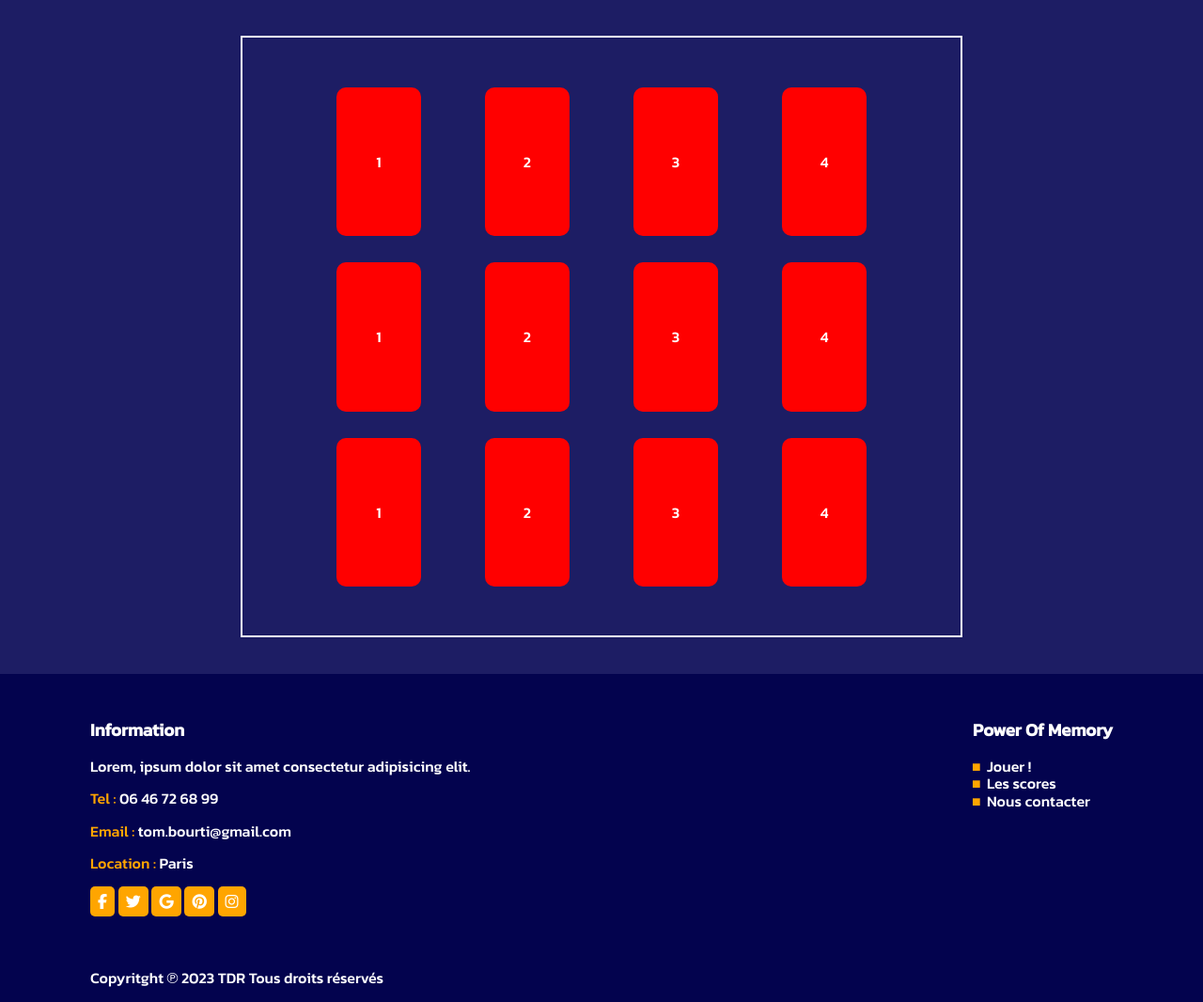
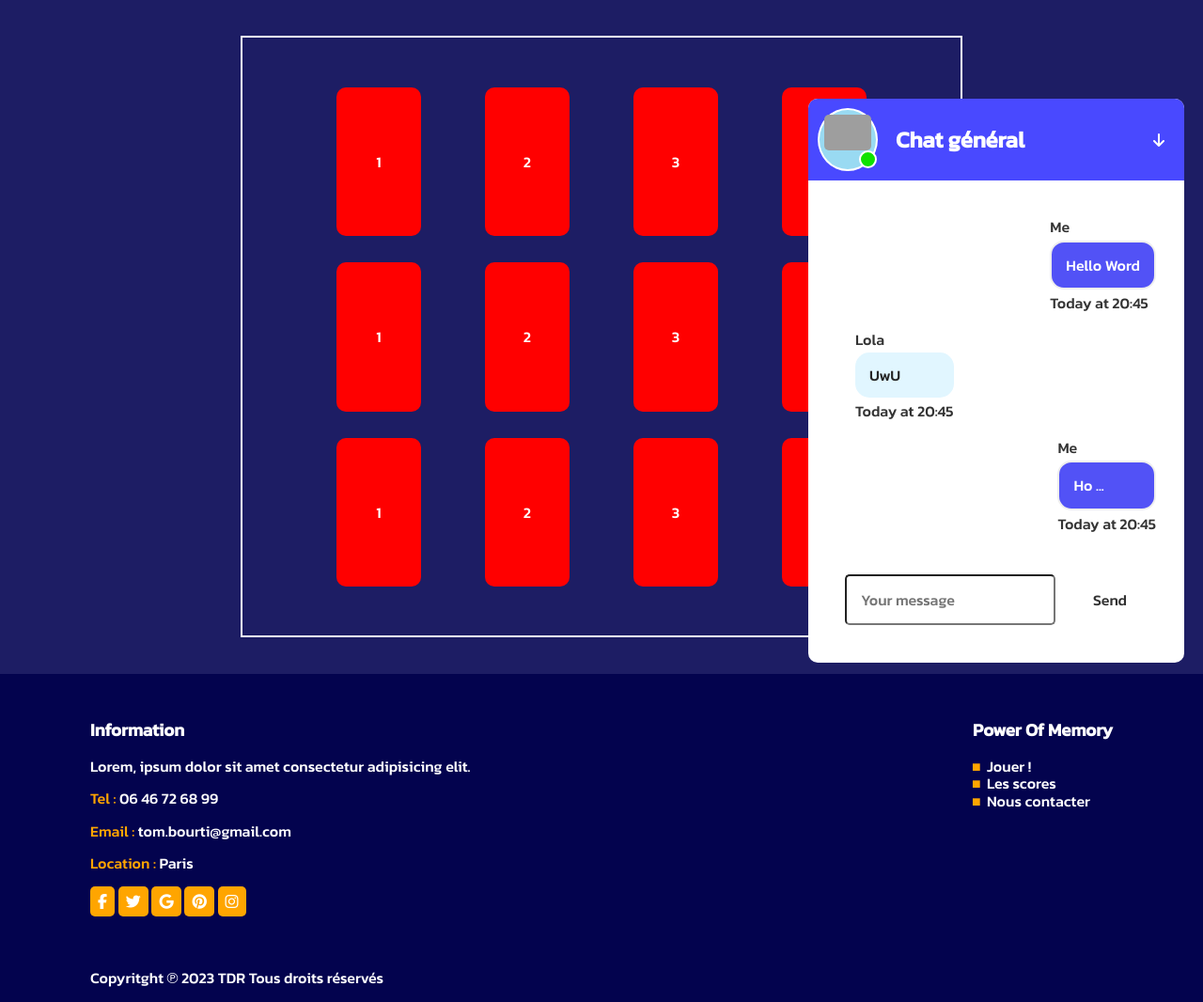
Before and after one commit to hard-tech/fantasy-memory, a PHP site: page /game.html in a window 1280 px wide. Shown: the part 75-1141 px from the top of the page at 94% size. Run offline with PHP 8.4, Linux system fonts and the light colour scheme; some libraries are stand-ins or nearby versions; grey boxes are pictures that could not be loaded.

Commit message:
Incremental Game Chat on Game.html

```diff
--- a/assets/css/main.css
+++ b/assets/css/main.css
@@ -314,6 +314,135 @@ form button {
     align-items: center;
     height: 28%;
 }
+/* Game Chat */
+#gameChat{
+    bottom: 20px;
+    right: 20px;
+
+    width: 400px;
+    height: 600px;
+
+    position: fixed;
+    background-color: #fff;
+    border-radius: 10px;
+
+    display: flex;
+    flex-direction: column;
+    justify-content: space-between;
+}
+
+#headerChat{
+    padding: 10px;
+    border-top-left-radius: 10px;
+    border-top-right-radius: 10px;
+    background-color: #4949ff;
+
+    display: flex;
+    align-items: center;
+    justify-content: space-between;
+}
+
+#headerChat i.fa-arrow-right{
+    margin: 10px;
+}
+
+.icon-chat{
+    border-radius: 50%;
+    border: solid #fff 2px;
+    background-color: #99daf2;
+    width: 50px;
+    padding: 5px;
+}
+
+#titleChat{
+    padding: 0px 20px;
+}
+
+.circle-green{
+    width: 15px;
+    height: 15px;
+    border: solid #fff 2px;
+    background-color: #0fe200;
+    border-radius: 50%;
+    position: relative;
+    left: -20px;
+    bottom: -45px;
+}
+
+#footerChat{
+    color: #333;
+    margin: 30px;
+
+    display: flex;
+    flex-direction: row;
+    align-items: center;
+    justify-content: space-around;
+}
+
+#inputChat{
+    padding: 10px;
+    border-radius: 5px;
+}
+
+#mainChat{
+    width: 350px;
+    margin-top: 20px;
+    position: relative;
+    right: -50px;
+    overflow-y: scroll;
+    color: #333;
+}
+
+#contentMessages{
+    margin-right: 30px;
+}
+
+#sendBtnChat{
+    width: 80px;
+    border-radius: 20px;
+
+    background-color: white;
+    border: white;
+    color: #313131;
+}
+
+.MessageChat{
+    padding: 15px;
+    border-radius: 15px;
+    margin: 5px 0px;
+}
+
+.sendByMe{
+    background-color: #5252f6;
+    border: solid #eee 2px;
+    color: #fff;
+}
+
+.sendByOther{
+    background-color: #e1f6ff;
+    color: #252525;
+}
+
+.chat-send-by-me{
+    display: flex;
+    flex-direction: column;
+    align-items: flex-end;
+    justify-content: flex-end;
+    margin: 20px 0px;
+}
+
+.chat-send-by-other{
+    display: flex;
+    flex-direction: column;
+    align-items: flex-start;
+    justify-content: flex-start;
+    margin: 20px 0px;
+}
+
+.flex-chat{
+    display: flexbox;
+    align-items: start;
+}
 
 /*
     Login / Register page (login.html / register.html)
@@ -379,6 +508,8 @@ form button {
     border-radius: 10px;
 }
 
+
+
 /*
     My Account (myAccount.html)
 */
--- a/game.html
+++ b/game.html
@@ -90,5 +90,69 @@
 
         <p class="Ltxt" id="copyright">Copyritght &copysr; 2023 TDR Tous droits réservés</p>
     </footer>
+    <div id="gameChat">
+        <div id="headerChat">
+            <div class="d-flex">
+                <div class="icon-chat">
+                    <img src="https://cdn-icons-png.flaticon.com/512/6785/6785675.png" width="50px" alt="">
+                </div>
+                <div class="circle-green"></div>
+                <h2 class="titleChat">Chat général</h2>
+            </div>
+            <i class="fa-solid fa-arrow-right fa-rotate-90"></i>
+        </div>
+        <div id="mainChat">
+            <div id="contentMessages">
+                <div class="chat-send-by-me">
+                    <div class="flex-chat">
+                        <div class="NameChat">Me</div>
+                        <div class="MessageChat sendByMe">
+                            Hello Word
+                        </div>
+                        <div class="DateChat">
+                            Today at 20:45
+                        </div>
+                    </div>
+                </div>
+                <div class="chat-send-by-other">
+                    <div class="flex-chat">
+                        <div class="NameChat">Lola</div>
+                        <div class="MessageChat sendByOther">
+                            UwU
+                        </div>
+                        <div class="DateChat">
+                            Today at 20:45
+                        </div>
+                    </div>
+                </div>
+                <div class="chat-send-by-me">
+                    <div class="flex-chat">
+                        <div class="NameChat">Me</div>
+                        <div class="MessageChat sendByMe">
+                            Ho ...
+                        </div>
+                        <div class="DateChat">
+                            Today at 20:45
+                        </div>
+                    </div>
+                </div>
+                <div class="chat-send-by-other">
+                    <div class="flex-chat">
+                        <div class="NameChat">Toma</div>
+                        <div class="MessageChat sendByOther">
+                            Grr XD
+                        </div>
+                        <div class="DateChat">
+                            Today at 20:45
+                        </div>
+                    </div>
+                </div>
+            </div>
+        </div>
+        <form id="footerChat">
+            <input id="inputChat" type="text" placeholder="Your message">
+            <button id="sendBtnChat">Send</button>
+        </form>
+    </div>
 </body>
 </html>
```
